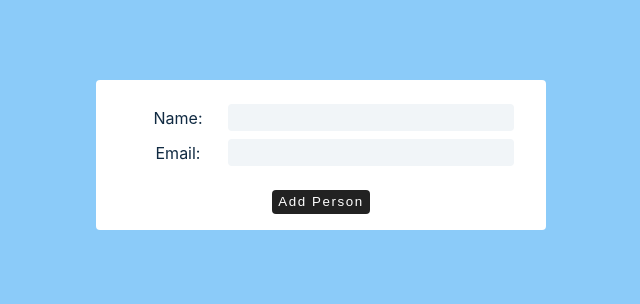
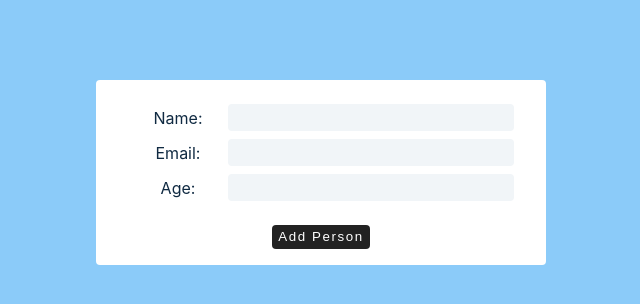
Before and after one commit to thanatP-Bz/react-tutorial, a React (Create React App) app: page / in a window 1280 px wide. Shown: the top 304 px of the page, without its empty margins (319-959 px from the left). Built offline with nearby package versions, Linux system fonts and the light colour scheme.

Commit message:
mutipleInput

```diff
--- a/src/App.js
+++ b/src/App.js
@@ -1,10 +1,10 @@
 import React from "react";
-import ControlledInput from "./form/ControlledInput";
+import MultipleInput from "./form/MultipleInput";
 
 function App() {
   return (
     <div className="container">
-      <ControlledInput />
+      <MultipleInput />
     </div>
   );
 }
--- /dev/null
+++ b/src/form/MultipleInput.js
@@ -0,0 +1,76 @@
+import React, { useState } from "react";
+
+const ControlledInput = () => {
+  /*  const [firstName, setFristName] = useState("");
+  const [email, setEmail] = useState("");
+  const [age, setAge] = useState(""); */
+  const [person, setPerson] = useState({ firstName: "", email: "", age: "" });
+  const handleChange = (e) => {
+    const name = e.target.name;
+    const value = e.target.value;
+    setPerson({ ...person, [name]: value });
+  };
+  const handleSubmit = (e) => {
+    e.preventDefault();
+    if (person.firstName && person.email && person.age) {
+      const newPerson = { ...person, id: Math.random.toString() };
+      setPeople([...people, newPerson]);
+      setPerson({ firstName: "", email: "", age: "" });
+    }
+  };
+  const [people, setPeople] = useState([]);
+
+  return (
+    <>
+      <article>
+        <form className="form" onSubmit={handleSubmit}>
+          <div className="form-control">
+            <label htmlFor="firstName">Name:</label>
+            <input
+              type="text"
+              id="firstName"
+              name="firstName"
+              value={person.firstName}
+              onChange={handleChange}
+            />
+          </div>
+          <div className="form-control">
+            <label htmlFor="email">Email:</label>
+            <input
+              type="email"
+              id="email"
+              name="email"
+              value={person.email}
+              onChange={handleChange}
+            />
+          </div>
+          <div className="form-control">
+            <label htmlFor="age">Age:</label>
+            <input
+              type="age"
+              id="age"
+              name="age"
+              value={person.age}
+              onChange={handleChange}
+            />
+          </div>
+          <button type="submit" onClick={handleSubmit}>
+            add person
+          </button>
+        </form>
+        {people.map((person) => {
+          const { id, firstName, email, age } = person;
+          return (
+            <div className="item" key={id}>
+              <h4>{firstName}</h4>
+              <h5>{email}</h5>
+              <p>{age}</p>
+            </div>
+          );
+        })}
+      </article>
+    </>
+  );
+};
+
+export default ControlledInput;
--- /dev/null
+++ b/src/key/Key.js
@@ -0,0 +1,6 @@
+const key = {
+  id: Math.random().toString(),
+  id2: new Date().getTime.toString(),
+};
+
+console.log(key);
```
Also changed, not shown: src/form/Form.js (+49 -4 lines).
